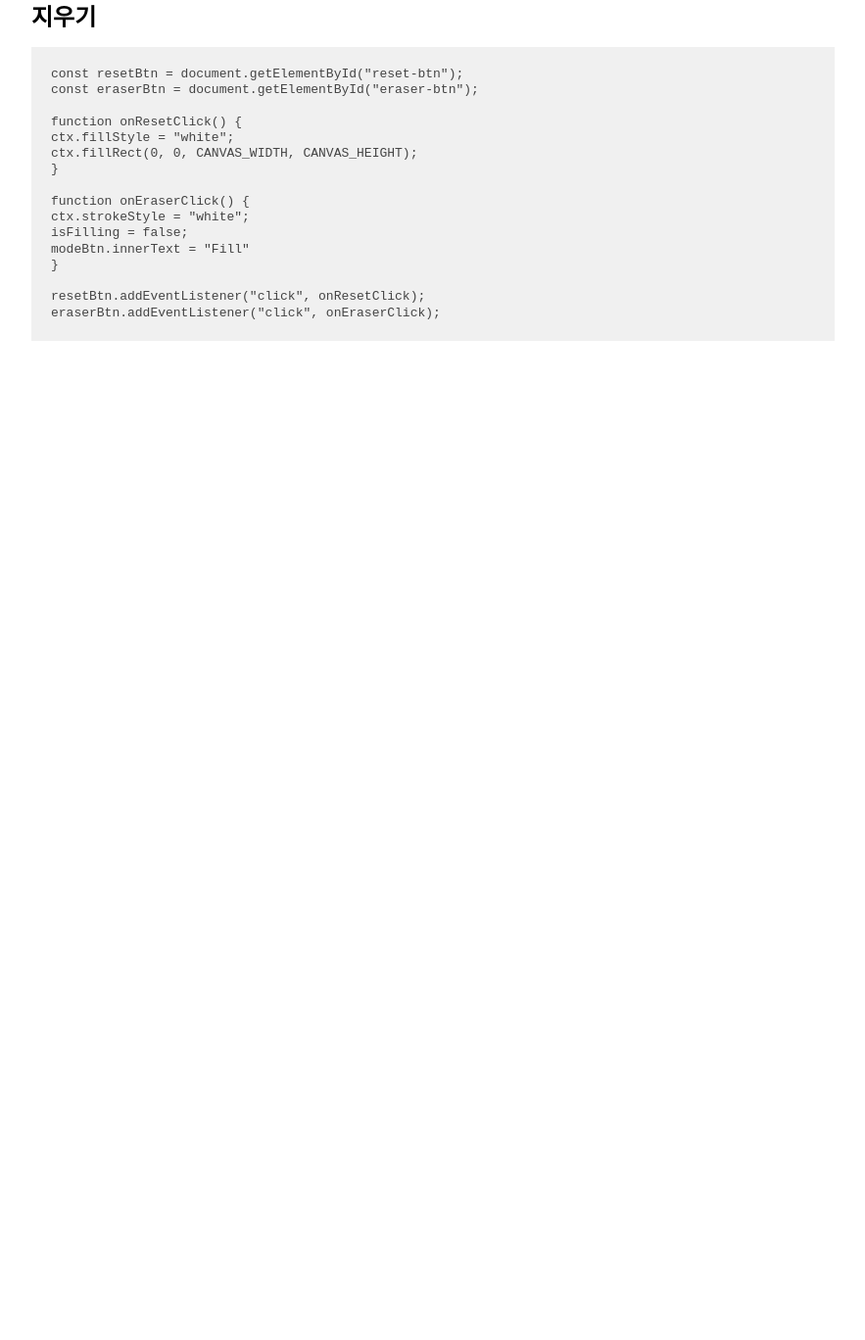
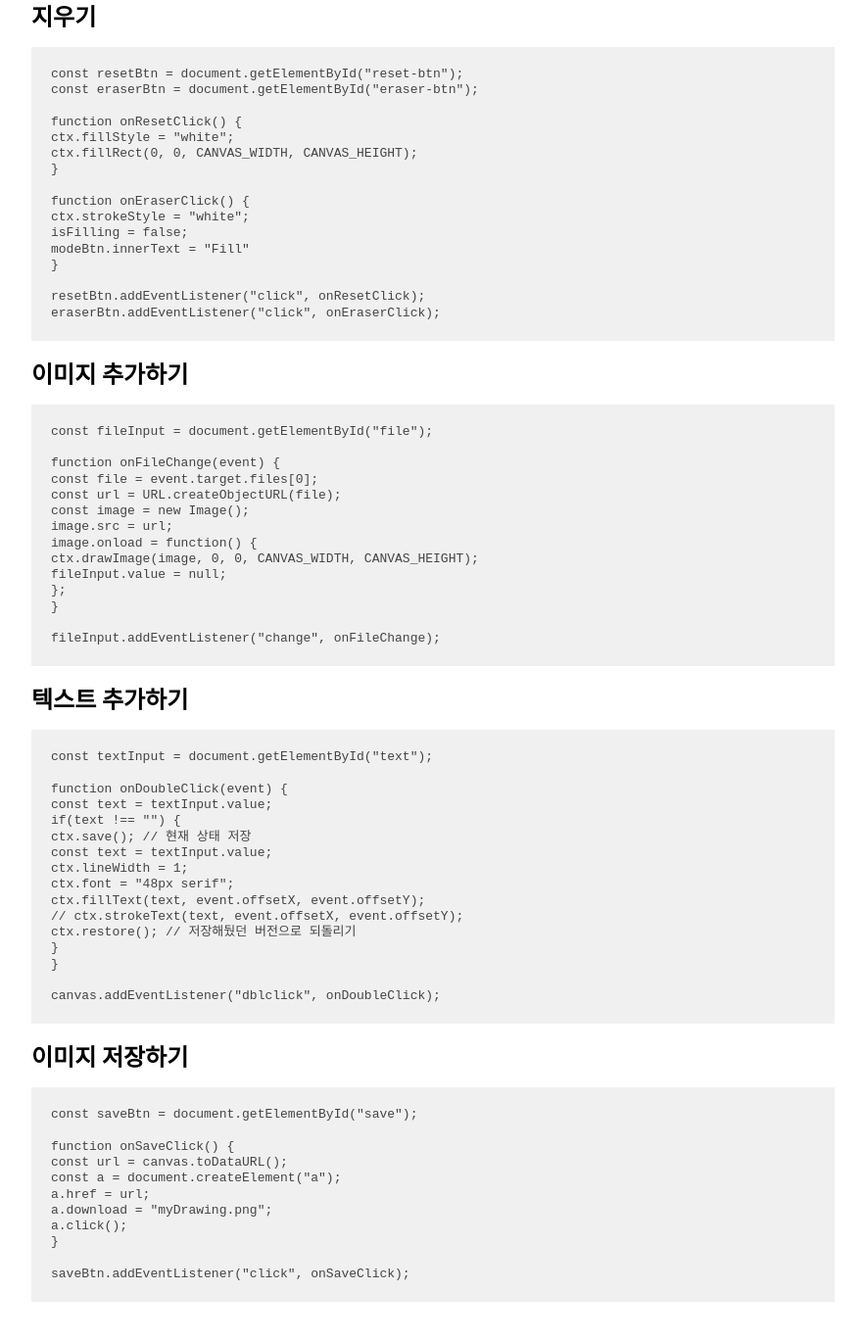
Before and after one commit to devjihyun/canvas, a plain HTML site: page note.html in a window 1280 px wide. Shown: the part 2880-4248 px from the top of the page at 98% size, without its empty margins (198-1081 px from the left). Before the commit the page ends 3268 px from the top, so only its background shows below. Drawn offline with Linux system fonts and the light colour scheme.

Commit message:
이미지 추가, 텍스트 추가, 이미지 저장

```diff
--- a/note.html
+++ b/note.html
@@ -208,9 +208,66 @@ modeBtn.addEventListener("click", onModeClick);
                     eraserBtn.addEventListener("click", onEraserClick);
                 </pre>
             </section>
+
+            <section class="note-section">
+                <h2 class="note-section-title">이미지 추가하기</h2>
+                <pre>
+                    const fileInput = document.getElementById("file");
+
+                    function onFileChange(event) {
+                        const file = event.target.files[0];
+                        const  url = URL.createObjectURL(file);
+                        const image = new Image();
+                        image.src = url;
+                        image.onload = function() {
+                            ctx.drawImage(image, 0, 0, CANVAS_WIDTH, CANVAS_HEIGHT);
+                            fileInput.value = null;
+                        };
+                    }
+
+                    fileInput.addEventListener("change", onFileChange);
+                </pre>
+            </section>
+
+            <section class="note-section">
+                <h2 class="note-section-title">텍스트 추가하기</h2>
+                <pre>
+                    const textInput = document.getElementById("text");
+
+                    function onDoubleClick(event) {
+                        const text = textInput.value;
+                        if(text !== "") {
+                            ctx.save(); // 현재 상태 저장
+                            const text = textInput.value;
+                            ctx.lineWidth = 1;
+                            ctx.font = "48px serif";
+                            ctx.fillText(text, event.offsetX, event.offsetY);
+                            // ctx.strokeText(text, event.offsetX, event.offsetY);
+                            ctx.restore(); // 저장해뒀던 버전으로 되돌리기
+                        }
+                    }
+
+                    canvas.addEventListener("dblclick", onDoubleClick);
+                </pre>
+            </section>
+
+            <section class="note-section">
+                <h2 class="note-section-title">이미지 저장하기</h2>
+                <pre>
+                    const saveBtn = document.getElementById("save");
+
+                    function onSaveClick() {
+                        const url = canvas.toDataURL();
+                        const a = document.createElement("a");
+                        a.href = url;
+                        a.download = "myDrawing.png";
+                        a.click();
+                    }
+
+                    saveBtn.addEventListener("click", onSaveClick);
+                </pre>
+            </section>
         </article>
     </main>
-
-
 </body>
 </html>
--- /dev/null
+++ b/reset.css
@@ -0,0 +1,47 @@
+html, body, div, span, applet, object, iframe,
+h1, h2, h3, h4, h5, h6, p, blockquote, pre,
+a, abbr, acronym, address, big, cite, code,
+del, dfn, em, img, ins, kbd, q, s, samp,
+small, strike, strong, sub, sup, tt, var,
+b, u, i, center,
+dl, dt, dd, ol, ul, li,
+fieldset, form, label, legend,
+table, caption, tbody, tfoot, thead, tr, th, td,
+article, aside, canvas, details, embed,
+figure, figcaption, footer, header, hgroup,
+menu, nav, output, ruby, section, summary,
+time, mark, audio, video {
+	margin: 0;
+	padding: 0;
+	border: 0;
+	font-size: 100%;
+	font: inherit;
+	vertical-align: baseline;
+}
+/* HTML5 display-role reset for older browsers */
+article, aside, details, figcaption, figure,
+footer, header, hgroup, menu, nav, section {
+	display: block;
+}
+body {
+	line-height: 1;
+}
+ol, ul {
+	list-style: none;
+}
+blockquote, q {
+	quotes: none;
+}
+blockquote:before, blockquote:after,
+q:before, q:after {
+	content: '';
+	content: none;
+}
+table {
+	border-collapse: collapse;
+	border-spacing: 0;
+}
+
+button {
+    all: unset;
+}
```
Also changed, not shown: app.js (+42 -3 lines), index.html (+13 -11 lines), styles.css (+69 -6 lines).
